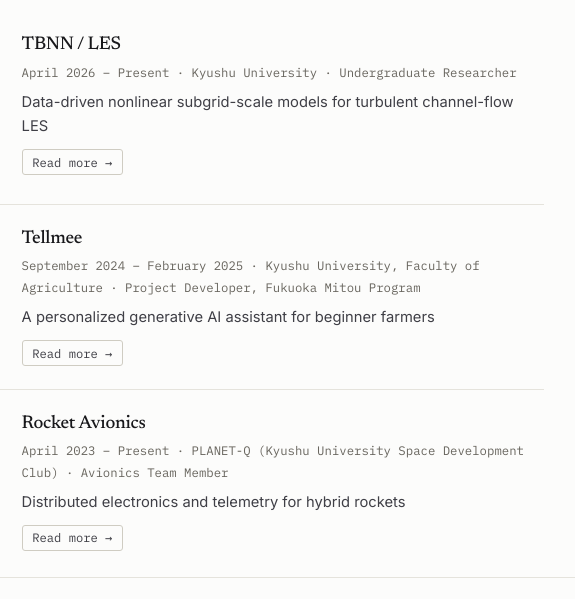
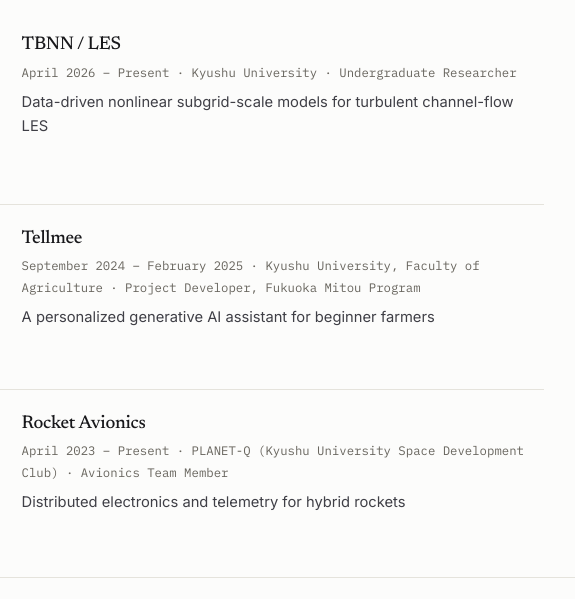
Before and after one commit to NakanishiShuntaro/portfolio, an Astro site: page /portfolio/projects in a window 1280 px wide. Shown: the part 151-750 px from the top of the page, 482-1057 px from the left. Built offline with nearby package versions, Linux system fonts and the light colour scheme; Astro itself is replaced by a stand-in of ours.

Commit message:
Remove Read more button on projects page and update Tellmee publication link to Conference

```diff
--- a/src/data/publications.ts
+++ b/src/data/publications.ts
@@ -40,7 +40,7 @@ export const PUBLICATIONS: Publication[] = [
     type: 'Oral presentation',
     preview: '/assets/img/tellmee-overview.png',
     links: [
-      { label: 'Project', href: 'https://mitou-fukuoka.org/works/solve-tellmee/' },
+      { label: 'Conference', href: 'https://www.jsai.or.jp/%E5%B9%B4%E6%AC%A1%E5%A4%A7%E4%BC%9A%E7%AD%89/%E5%B9%B4%E6%AC%A1%E5%A4%A7%E4%BC%9A' },
       { label: 'Slides (PDF)', href: '/assets/slides/tellmee/research_slides.pdf', isLocal: true },
     ],
     selected: true,
--- a/src/pages/projects/index.astro
+++ b/src/pages/projects/index.astro
@@ -52,11 +52,6 @@ const projects = (await getCollection('projects')).sort(
                 {project.data.period} · {project.data.affiliation}
               </p>
               <p class="entry-desc">{project.data.description}</p>
-              <div class="action-row">
-                <a class="action-btn" href={withBase(`/projects/${project.id}/`)}>
-                  Read more →
-                </a>
-              </div>
             </div>
           </article>
         );
```
